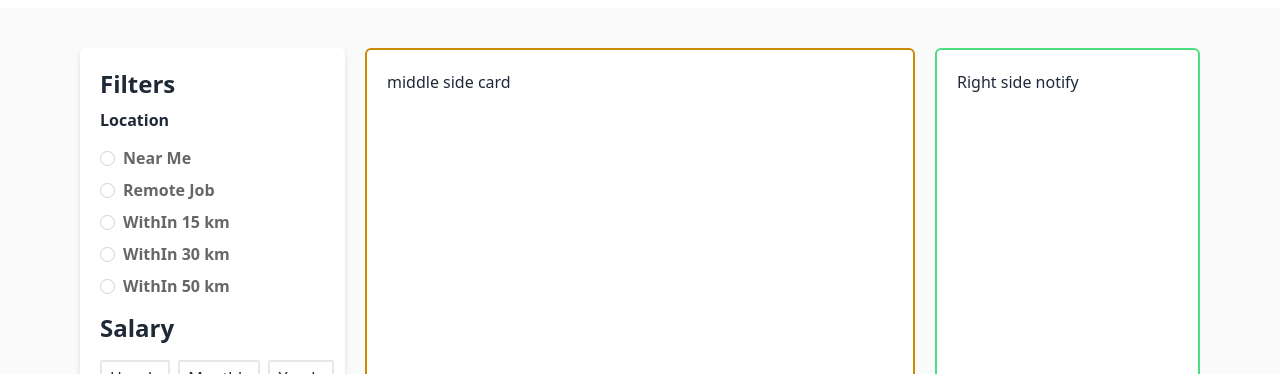
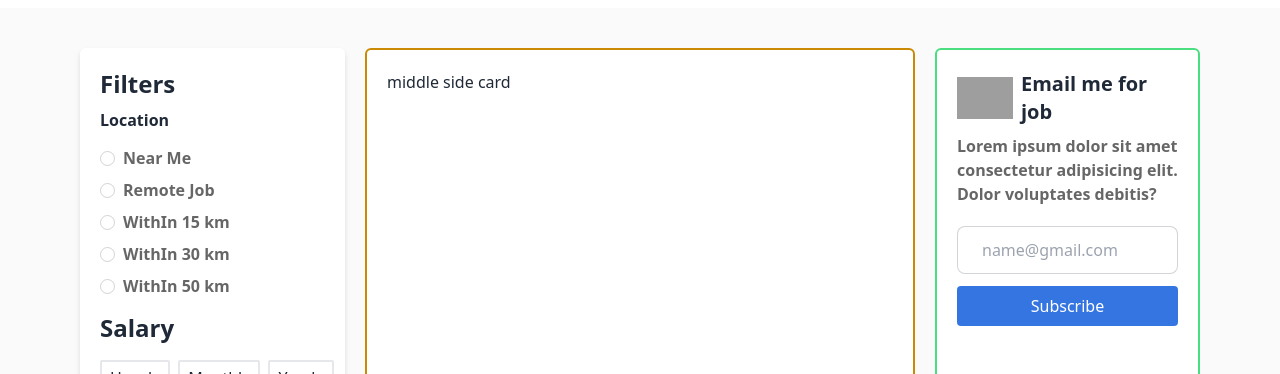
Before and after one commit to alif0013/job-portal, a React (Vite) app: page / in a window 1280 px wide. Shown: the part 578-952 px from the top of the page. Built offline with nearby package versions, Linux system fonts and the light colour scheme; grey boxes are pictures that could not be loaded.

Commit message:
design right side

```diff
--- a/src/Components/RightSideNotify.jsx
+++ b/src/Components/RightSideNotify.jsx
@@ -3,7 +3,25 @@ import React from 'react';
 const RightSideNotify = () => {
     return (
         <div>
-            Right side notify
+            {/* email section */}
+            <div className='flex items-center gap-2'>
+                <img className='w-14' src="https://i.ibb.co/5n87LB7/icons8-email-100.png" alt="img" />
+                <h1 className='text-xl  font-bold'>Email me for job</h1>
+            </div>
+            <p className='font-semibold text-black/60 my-2'>Lorem ipsum dolor sit amet consectetur adipisicing elit. Dolor voluptates debitis?</p>
+
+            {/* email input */}
+            <label className="input input-bordered flex items-center gap-2 mt-5">
+                <svg xmlns="http://www.w3.org/2000/svg" viewBox="0 0 16 16" fill="currentColor" className="w-4 h-4 opacity-70"><path d="M2.5 3A1.5 1.5 0 0 0 1 4.5v.793c.026.009.051.02.076.032L7.674 8.51c.206.1.446.1.652 0l6.598-3.185A.755.755 0 0 1 15 5.293V4.5A1.5 1.5 0 0 0 13.5 3h-11Z" /><path d="M15 6.954 8.978 9.86a2.25 2.25 0 0 1-1.956 0L1 6.954V11.5A1.5 1.5 0 0 0 2.5 13h11a1.5 1.5 0 0 0 1.5-1.5V6.954Z" /></svg>
+                <input type="text" className="grow" placeholder="name@gmail.com" />
+            </label>
+
+            <button className="mt-3 bg-blue text-white px-3 py-2 w-full rounded hover:drop-shadow-lg">Subscribe</button>
+
+
+
+
+
         </div>
     );
 };
```
